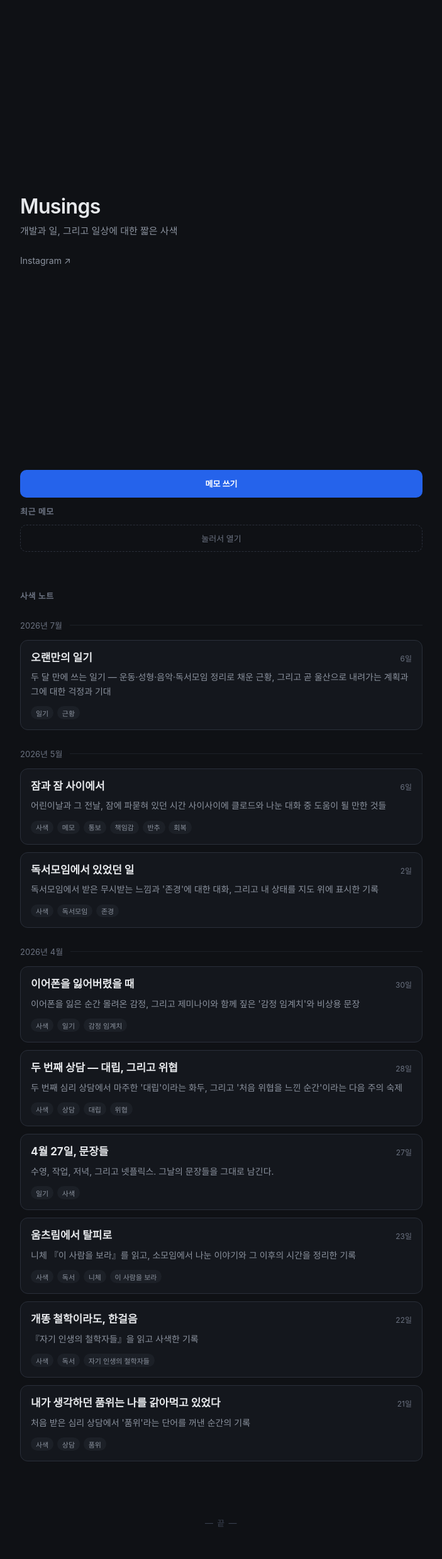
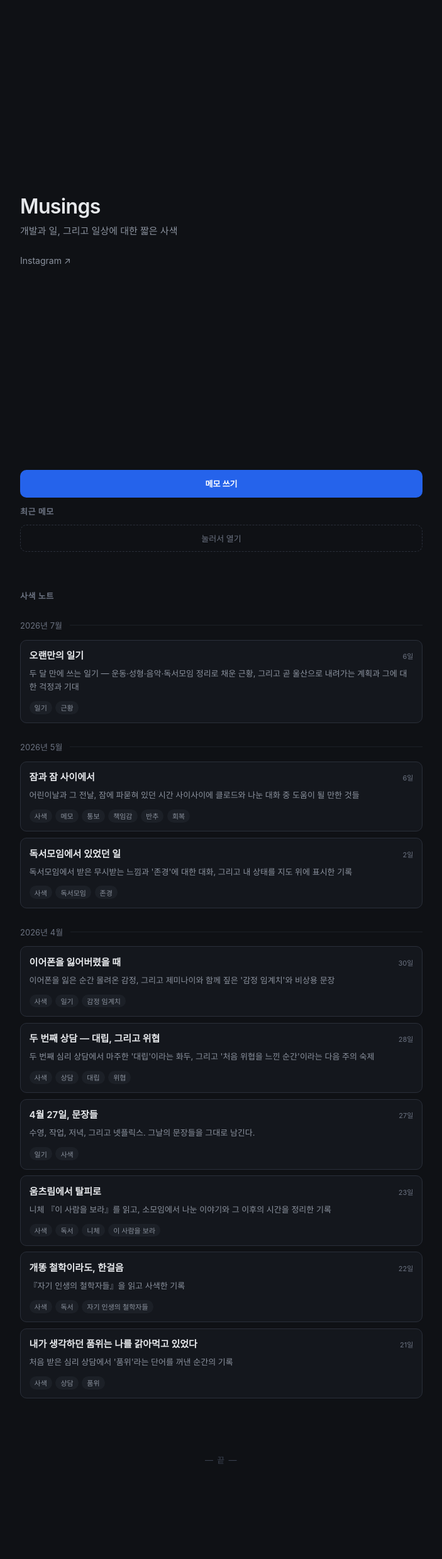
Before and after one commit to citron0137/app-musings, a Jekyll site: the page built from index.html, in a window 1280 px wide. Shown: the whole page at 63% size, without its empty margins (288-991 px from the left). Built offline with Jekyll 4.4.1, drawn with Linux system fonts in a browser that asks for light colours; after the commit the page ends 2375 px from its top, so only the background shows below that.

Commit message:
사색노트 카드 — 폰트와 여백 축소
제목 1.0625rem -> 0.9375rem, 요약 0.875 -> 0.8125, 패딩·여백도 함께 줄여
목록이 한눈에 들어오게.

```diff
--- a/index.html
+++ b/index.html
@@ -153,17 +153,17 @@ description: 라도훈의 사색 노트 - 개발과 일, 그리고 일상에 대
         .note {
             display: block;
             border: 1px solid #2a2f3a;
-            border-radius: 0.75rem;
+            border-radius: 0.625rem;
             background: #14171d;
-            padding: 1rem;
-            margin-bottom: 0.75rem;
+            padding: 0.85rem;
+            margin-bottom: 0.6rem;
             text-decoration: none;
         }
         .note:active { border-color: #3a4150; }
         .note-top { display: flex; justify-content: space-between; gap: 0.75rem; align-items: baseline; }
-        .note h3 { margin: 0; font-size: 1.0625rem; line-height: 1.4; color: #e6e8eb; }
-        .note .date { flex: none; font-size: 0.75rem; color: #6b7280; }
-        .note .summary { margin: 0.5rem 0 0; font-size: 0.875rem; line-height: 1.6; color: #8b929e; }
+        .note h3 { margin: 0; font-size: 0.9375rem; line-height: 1.45; font-weight: 600; color: #e6e8eb; }
+        .note .date { flex: none; font-size: 0.6875rem; color: #6b7280; }
+        .note .summary { margin: 0.45rem 0 0; font-size: 0.8125rem; line-height: 1.6; color: #8b929e; }
         .tags { display: flex; flex-wrap: wrap; gap: 0.35rem; margin-top: 0.75rem; }
         .tag { font-size: 0.6875rem; color: #8b929e; background: #1c2027; border-radius: 999px; padding: 0.15rem 0.5rem; }
 
```
